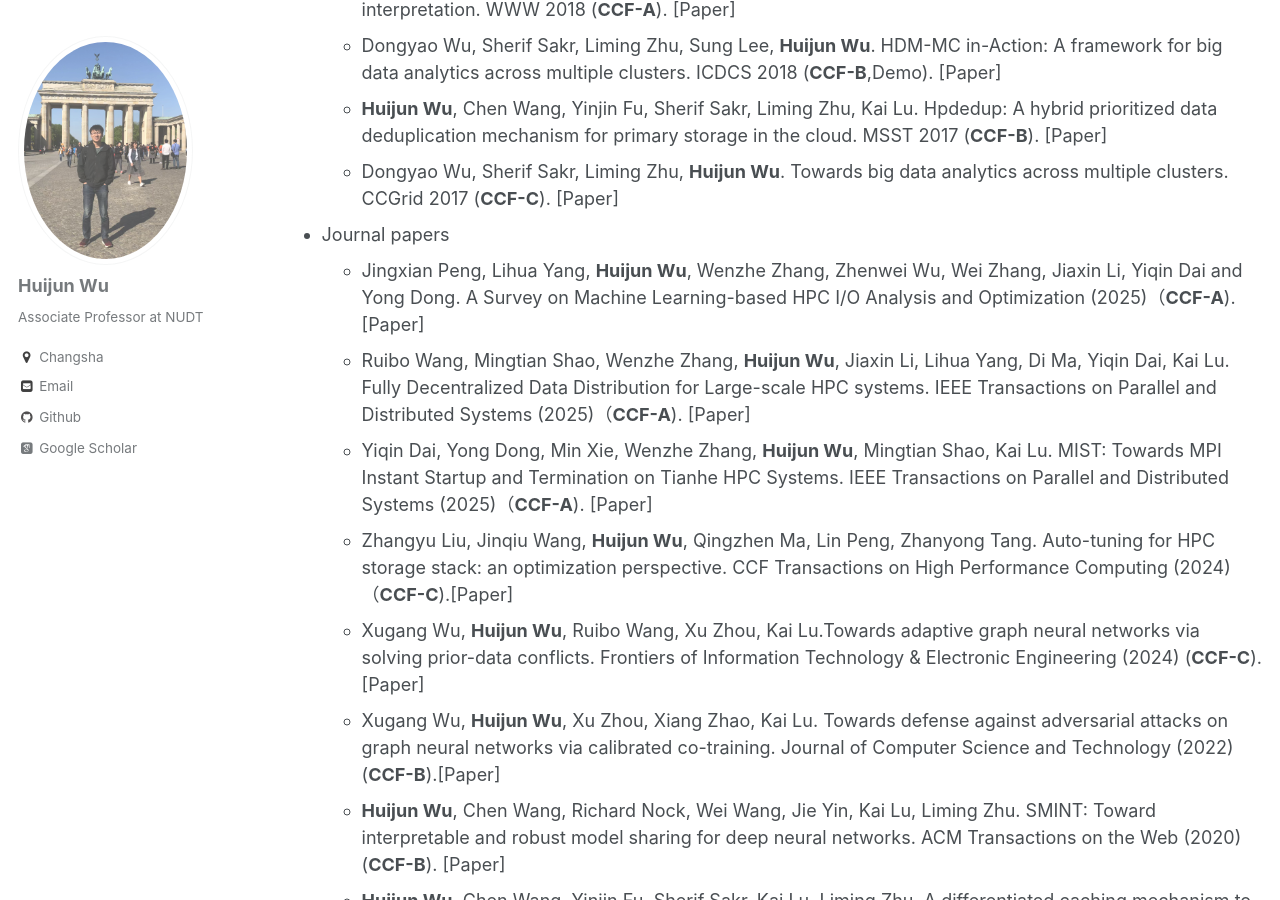
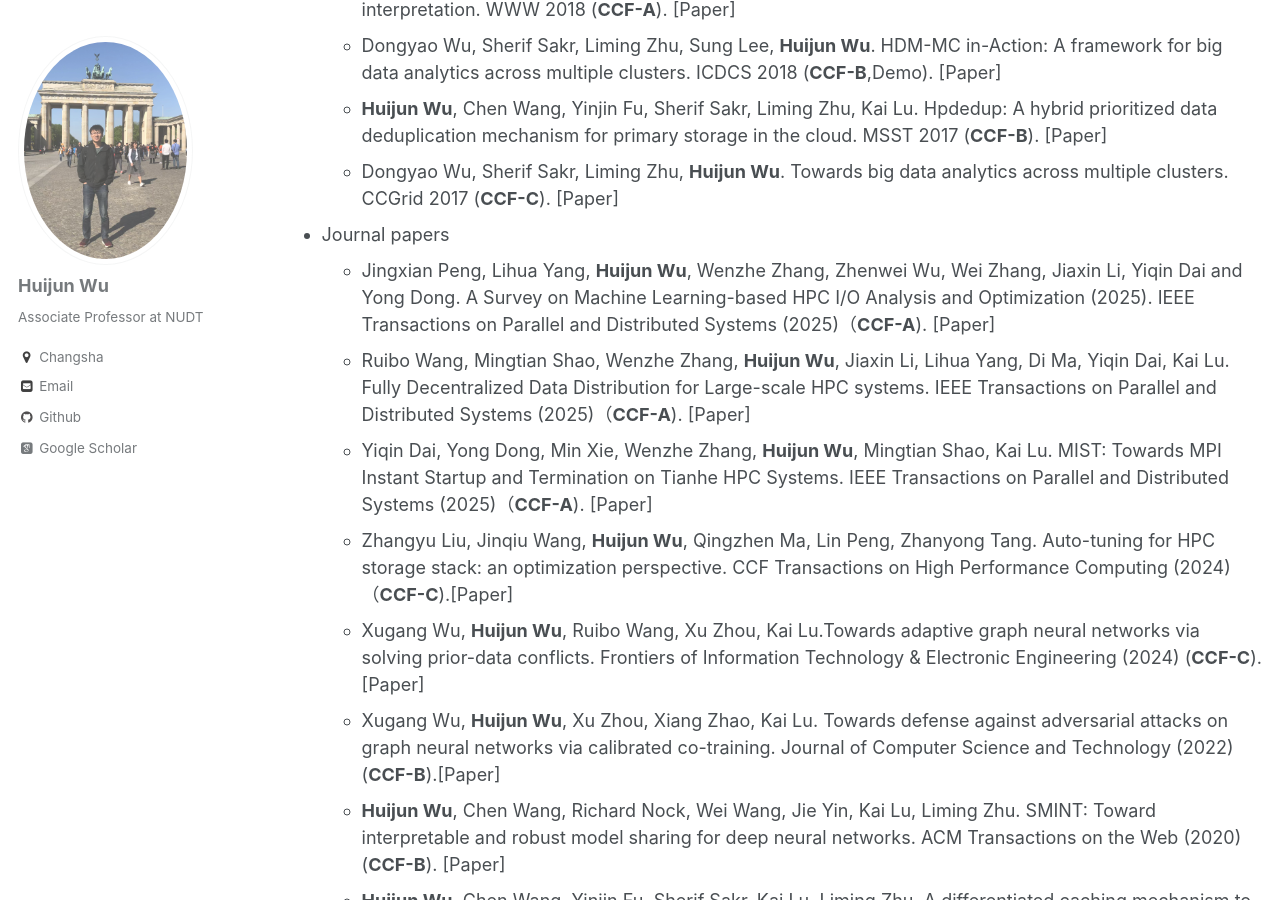
Before and after one commit to sktzwhj/sktzwhj.github.io, a Jekyll site: the page built from _pages/publications.md, in a window 1280 px wide and 900 px high, scrolled down 1410 px. Built offline with Jekyll 4.4.1, drawn with Linux system fonts in a browser that asks for light colours; some web fonts are replaced; a script that is not in the unit is left out.

Commit message:
add one paper

```diff
--- a/_pages/publications.md
+++ b/_pages/publications.md
@@ -40,7 +40,7 @@
 
 
 * Journal papers
-  * Jingxian Peng, Lihua Yang, **Huijun Wu**, Wenzhe Zhang, Zhenwei Wu, Wei Zhang, Jiaxin Li, Yiqin Dai and Yong Dong. A Survey on Machine Learning-based HPC I/O Analysis and Optimization (2025)（**CCF-A**). [[Paper]](http://sktzwhj.github.io/files/TPDS25-3.pdf)
+  * Jingxian Peng, Lihua Yang, **Huijun Wu**, Wenzhe Zhang, Zhenwei Wu, Wei Zhang, Jiaxin Li, Yiqin Dai and Yong Dong. A Survey on Machine Learning-based HPC I/O Analysis and Optimization (2025). IEEE Transactions on Parallel and Distributed Systems (2025)（**CCF-A**). [[Paper]](http://sktzwhj.github.io/files/TPDS25-3.pdf)
   * Ruibo Wang, Mingtian Shao, Wenzhe Zhang, **Huijun Wu**, Jiaxin Li, Lihua Yang, Di Ma, Yiqin Dai, Kai Lu. Fully Decentralized Data Distribution for Large-scale HPC systems. IEEE Transactions on Parallel and Distributed Systems (2025)（**CCF-A**). [[Paper]](http://sktzwhj.github.io/files/TPDS25-2.pdf)
   * Yiqin Dai, Yong Dong, Min Xie, Wenzhe Zhang, **Huijun Wu**, Mingtian Shao, Kai Lu. MIST: Towards MPI Instant Startup and Termination on Tianhe HPC Systems. IEEE Transactions on Parallel and Distributed Systems (2025)（**CCF-A**). [[Paper]](http://sktzwhj.github.io/files/TPDS25.pdf)
   * Zhangyu Liu, Jinqiu Wang, **Huijun Wu**, Qingzhen Ma, Lin Peng, Zhanyong Tang. Auto-tuning for HPC storage stack: an optimization perspective. CCF Transactions on High Performance Computing (2024) （**CCF-C**).[[Paper]](http://sktzwhj.github.io/files/THPC24.pdf)
```
